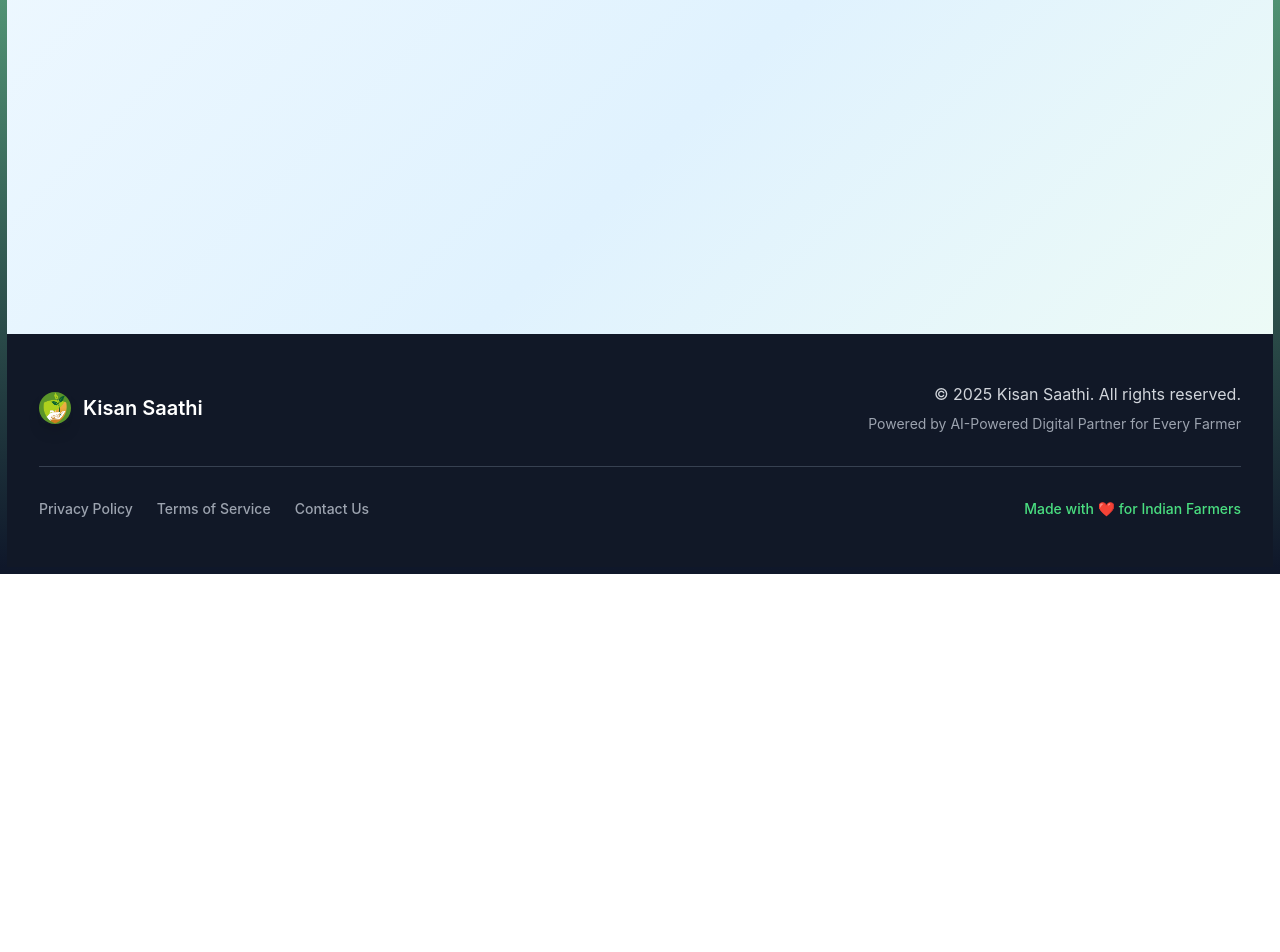
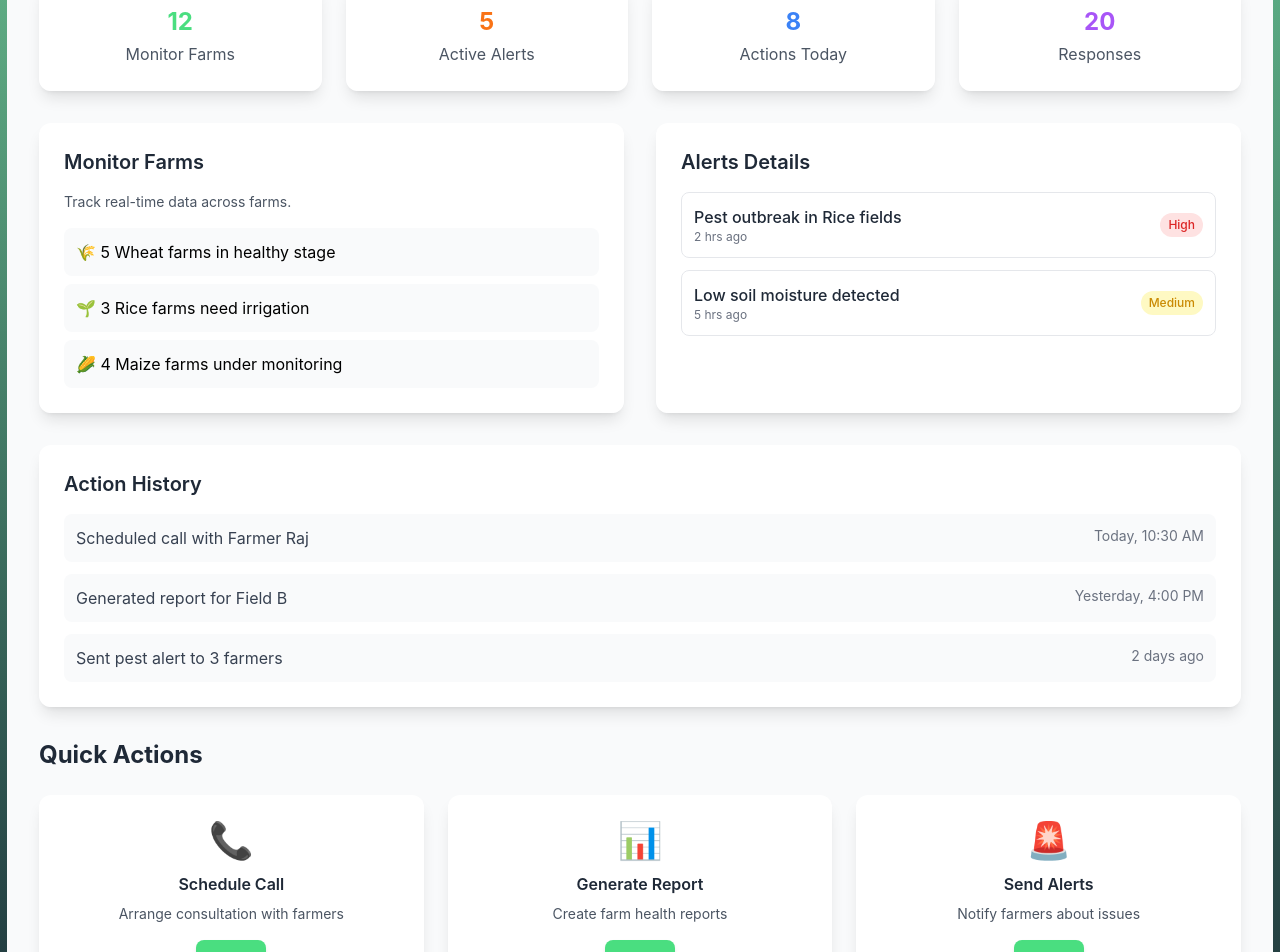
Before and after one commit to gagansingh0805/Harvest-Hub, a React (Vite) app in the folder Frontend/: page /advisor in a window 1280 px wide. Shown: the part 240-1192 px from the top of the page. Before the commit the page ends 814 px from the top, so only its background shows below. Built offline with nearby package versions, Linux system fonts and the light colour scheme.

Commit message:
added advisor dashboard

```diff
--- a/Frontend/src/App.jsx
+++ b/Frontend/src/App.jsx
@@ -4,6 +4,7 @@ import FarmerDashboard from "./pages/FarmerDashboard";
 import Navbar from "./components/Navbar";
 import Footer from "./components/Footer";
 import SignupPage from "./pages/Auth/SignUpPage";
+import AdvisorDashboard from "./pages/AdvisorDashboard";
 import LoginPage from "./pages/Auth/LoginPage";
 
 function App() {
@@ -15,7 +16,7 @@ function App() {
           <Routes>
             <Route path="/" element={<HomePage />} />
             <Route path="/farmer" element={<FarmerDashboard />} />
-            {/* <Route path="/advisor" element={<AdvisorDashboard />} /> */}
+            <Route path="/advisor" element={<AdvisorDashboard />} />
             <Route path="/login" element={<LoginPage />} />
             <Route path="/signup" element={<SignupPage />} />
           </Routes>
--- /dev/null
+++ b/Frontend/src/pages/AdvisorDashboard.jsx
@@ -0,0 +1,188 @@
+import React from "react";
+
+const AdvisorDashboard = () => {
+  // Mock stats
+  const stats = [
+    { id: 1, label: "Monitor Farms", value: 12, color: "text-farm-green" },
+    { id: 2, label: "Active Alerts", value: 5, color: "text-orange-500" },
+    { id: 3, label: "Actions Today", value: 8, color: "text-blue-500" },
+    { id: 4, label: "Responses", value: 20, color: "text-purple-500" },
+  ];
+
+  const alerts = [
+    {
+      id: 1,
+      title: "Pest outbreak in Rice fields",
+      severity: "High",
+      time: "2 hrs ago",
+    },
+    {
+      id: 2,
+      title: "Low soil moisture detected",
+      severity: "Medium",
+      time: "5 hrs ago",
+    },
+  ];
+
+  const actionHistory = [
+    {
+      id: 1,
+      action: "Scheduled call with Farmer Raj",
+      time: "Today, 10:30 AM",
+    },
+    {
+      id: 2,
+      action: "Generated report for Field B",
+      time: "Yesterday, 4:00 PM",
+    },
+    {
+      id: 3,
+      action: "Sent pest alert to 3 farmers",
+      time: "2 days ago",
+    },
+  ];
+
+  const quickActions = [
+    {
+      id: 1,
+      title: "Schedule Call",
+      description: "Arrange consultation with farmers",
+      icon: "📞",
+    },
+    {
+      id: 2,
+      title: "Generate Report",
+      description: "Create farm health reports",
+      icon: "📊",
+    },
+    {
+      id: 3,
+      title: "Send Alerts",
+      description: "Notify farmers about issues",
+      icon: "🚨",
+    },
+  ];
+
+  return (
+    <div className="min-h-screen bg-gray-50 py-8">
+      <div className="max-w-7xl mx-auto px-4 sm:px-6 lg:px-8">
+        {/* Header */}
+        <div className="mb-8">
+          <h1 className="text-3xl font-bold text-gray-800 mb-2">
+            Advisor Dashboard
+          </h1>
+          <p className="text-gray-600">
+            Overview of farms, alerts, and advisor activities.
+          </p>
+        </div>
+
+        {/* Stats */}
+        <div className="grid grid-cols-1 md:grid-cols-4 gap-6 mb-8">
+          {stats.map((stat) => (
+            <div key={stat.id} className="card text-center">
+              <div className={`text-2xl font-bold mb-1 ${stat.color}`}>
+                {stat.value}
+              </div>
+              <div className="text-gray-600">{stat.label}</div>
+            </div>
+          ))}
+        </div>
+
+        {/* Monitor Farms + Alerts side by side */}
+        <div className="grid grid-cols-1 lg:grid-cols-2 gap-8 mb-8">
+          <div className="card">
+            <h2 className="text-xl font-semibold text-gray-800 mb-4">
+              Monitor Farms
+            </h2>
+            <p className="text-gray-600 text-sm">
+              Track real-time data across farms.
+            </p>
+            <ul className="mt-4 space-y-2">
+              <li className="p-3 bg-gray-50 rounded-lg">
+                🌾 5 Wheat farms in healthy stage
+              </li>
+              <li className="p-3 bg-gray-50 rounded-lg">
+                🌱 3 Rice farms need irrigation
+              </li>
+              <li className="p-3 bg-gray-50 rounded-lg">
+                🌽 4 Maize farms under monitoring
+              </li>
+            </ul>
+          </div>
+
+          <div className="card">
+            <h2 className="text-xl font-semibold text-gray-800 mb-4">
+              Alerts Details
+            </h2>
+            <div className="space-y-3">
+              {alerts.map((alert) => (
+                <div
+                  key={alert.id}
+                  className="p-3 border border-gray-200 rounded-lg flex justify-between items-center"
+                >
+                  <div>
+                    <p className="font-medium text-gray-800">{alert.title}</p>
+                    <p className="text-xs text-gray-500">{alert.time}</p>
+                  </div>
+                  <span
+                    className={`px-2 py-1 rounded-full text-xs font-medium ${
+                      alert.severity === "High"
+                        ? "bg-red-100 text-red-600"
+                        : "bg-yellow-100 text-yellow-600"
+                    }`}
+                  >
+                    {alert.severity}
+                  </span>
+                </div>
+              ))}
+            </div>
+          </div>
+        </div>
+
+        {/* Action History */}
+        <div className="mb-8">
+          <div className="card">
+            <h2 className="text-xl font-semibold text-gray-800 mb-4">
+              Action History
+            </h2>
+            <ul className="space-y-3">
+              {actionHistory.map((act) => (
+                <li
+                  key={act.id}
+                  className="p-3 bg-gray-50 rounded-lg flex justify-between"
+                >
+                  <span className="text-gray-700">{act.action}</span>
+                  <span className="text-sm text-gray-500">{act.time}</span>
+                </li>
+              ))}
+            </ul>
+          </div>
+        </div>
+
+        {/* Quick Actions */}
+        <div className="mb-8">
+          <h2 className="text-2xl font-bold text-gray-800 mb-6">
+            Quick Actions
+          </h2>
+          <div className="grid grid-cols-1 md:grid-cols-3 gap-6">
+            {quickActions.map((action) => (
+              <div
+                key={action.id}
+                className="card text-center cursor-pointer hover:shadow-lg transition"
+              >
+                <div className="text-4xl mb-3">{action.icon}</div>
+                <h3 className="font-semibold text-gray-800 mb-2">
+                  {action.title}
+                </h3>
+                <p className="text-sm text-gray-600">{action.description}</p>
+                <button className="btn-primary mt-4">Go</button>
+              </div>
+            ))}
+          </div>
+        </div>
+      </div>
+    </div>
+  );
+};
+
+export default AdvisorDashboard;
```
